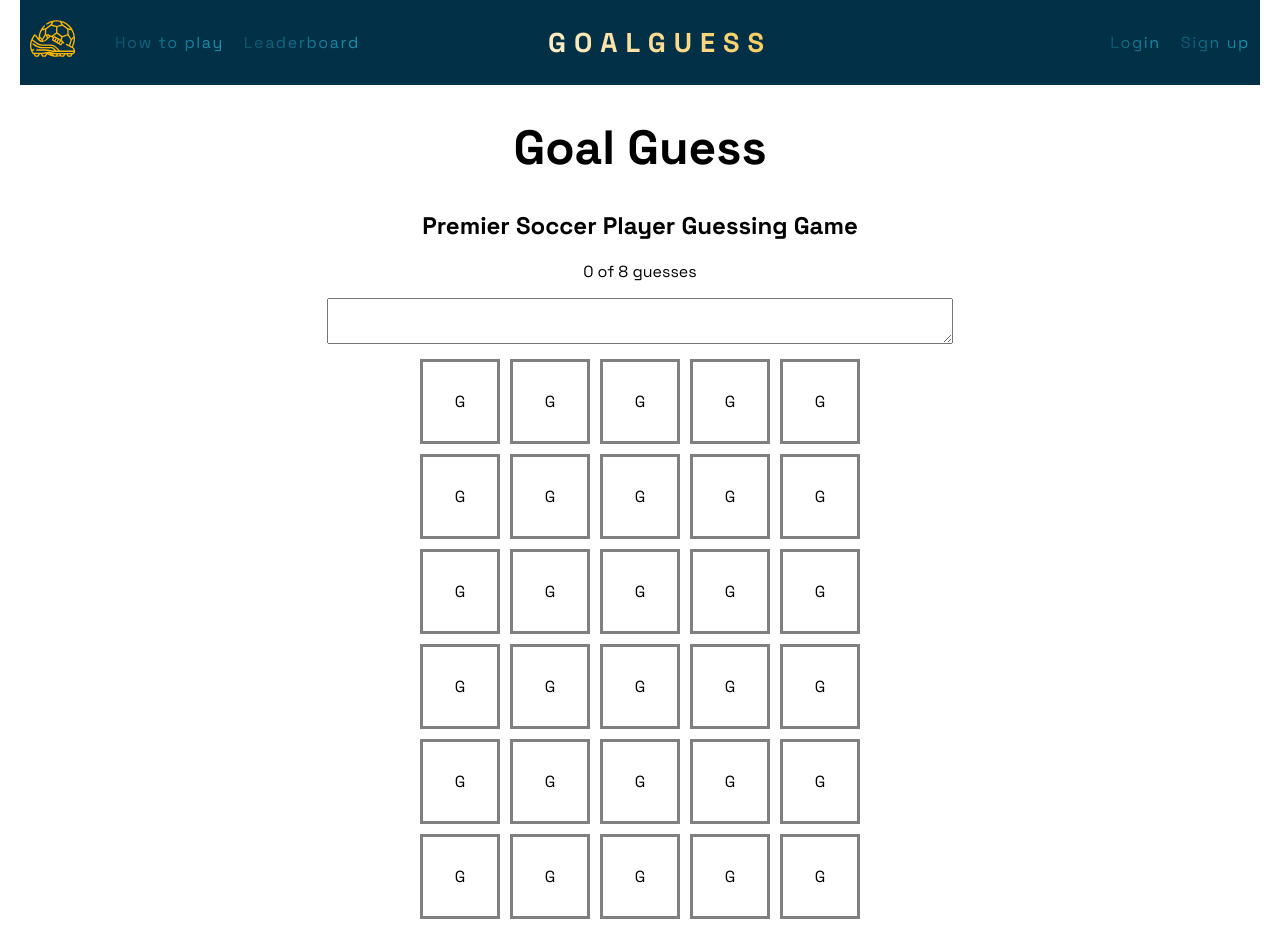
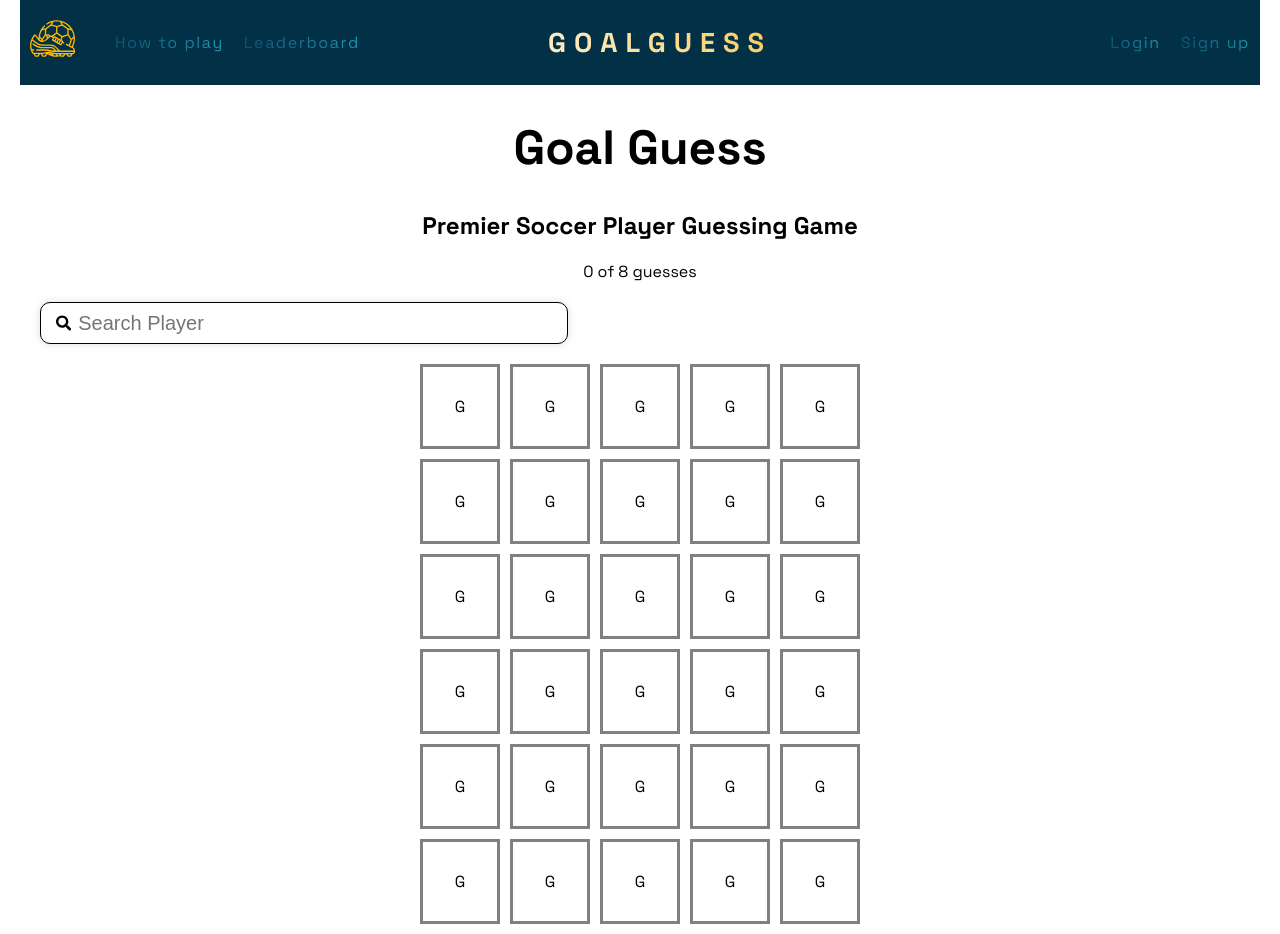
Before and after one commit to hamoooz1/GoalGuess, a React (Create React App) app in the folder client/: page /play in a window 1280 px wide. Built offline with nearby package versions, Linux system fonts and the light colour scheme.

Commit message:
create search bar

```diff
--- /dev/null
+++ b/client/src/components/SearchBar.jsx
@@ -0,0 +1,15 @@
+import React from "react"
+import { FaSearch } from "react-icons/fa"
+import "../styles/searchbar.scss";
+
+
+export default function SearchBar() {
+
+
+  return (
+    <div className="input-wrapper">
+      <FaSearch />
+      <input placeholder="Search Player"/>
+    </div>
+  )
+}
--- a/client/src/pages/Play.jsx
+++ b/client/src/pages/Play.jsx
@@ -2,7 +2,8 @@ import NavBar from "../components/NavBar";
 import Footer from "../components/Footer";
 import { useState } from "react";
 import "../styles/play.scss";
-
+import SearchBar
+ from "../components/SearchBar";
 function Play () {
 
   const [guessCount, setGuesserCounter] = useState(0)
@@ -14,10 +15,10 @@ function Play () {
       <h1>Goal Guess</h1>
       <h2>Premier Soccer Player Guessing Game</h2>
       <p>{guessCount} of 8 guesses</p>
+    <SearchBar />
     </div>
-    <textarea className="searchbar">
 
-    </textarea>
+
     <div className="grid-container">
       {[...Array(5)].map((_, rowIndex) => (
         <div key={rowIndex}>
--- a/client/src/styles/play.scss
+++ b/client/src/styles/play.scss
@@ -1,5 +1,7 @@
 .playing-layout h1 {
   font-size: 48px;
+  display: flex;
+  justify-content: center;
 }
 
 .grid-container {
@@ -19,9 +21,3 @@
   box-sizing: border-box;
   margin-bottom: 10px;
 }
-
-.searchbar {
-  width: 50%;
-  font-size: 18px;
-  margin-bottom: 10px;
-}
--- /dev/null
+++ b/client/src/styles/searchbar.scss
@@ -0,0 +1,29 @@
+.input-wrapper {
+  display: flex;
+  align-items: center;
+  width: 40%;
+  background-color: white;
+  border: solid 1px black;
+  border-radius: 10px;
+  height: 2.5em;
+  padding: 0 15px;
+  box-shadow: 0px 0px 8px #ddd;
+  margin: 20px;
+}
+
+input {
+  background-color: transparent;
+  border: none;
+  height: 100%;
+  font-size: 1.25em;
+  width: 100%;
+  margin-left: 5px;
+}
+
+input:focus {
+  outline: none;
+}
+
+#search-icon {
+  color: #023047;
+}
```
